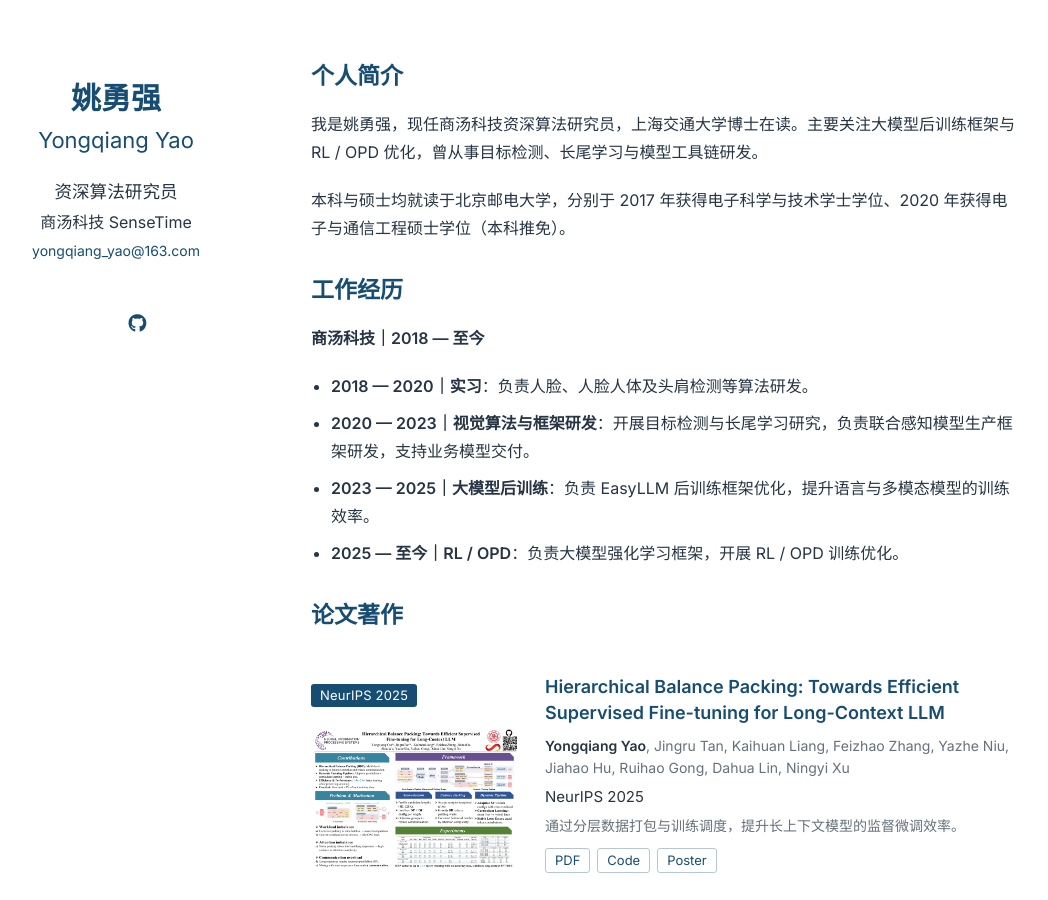
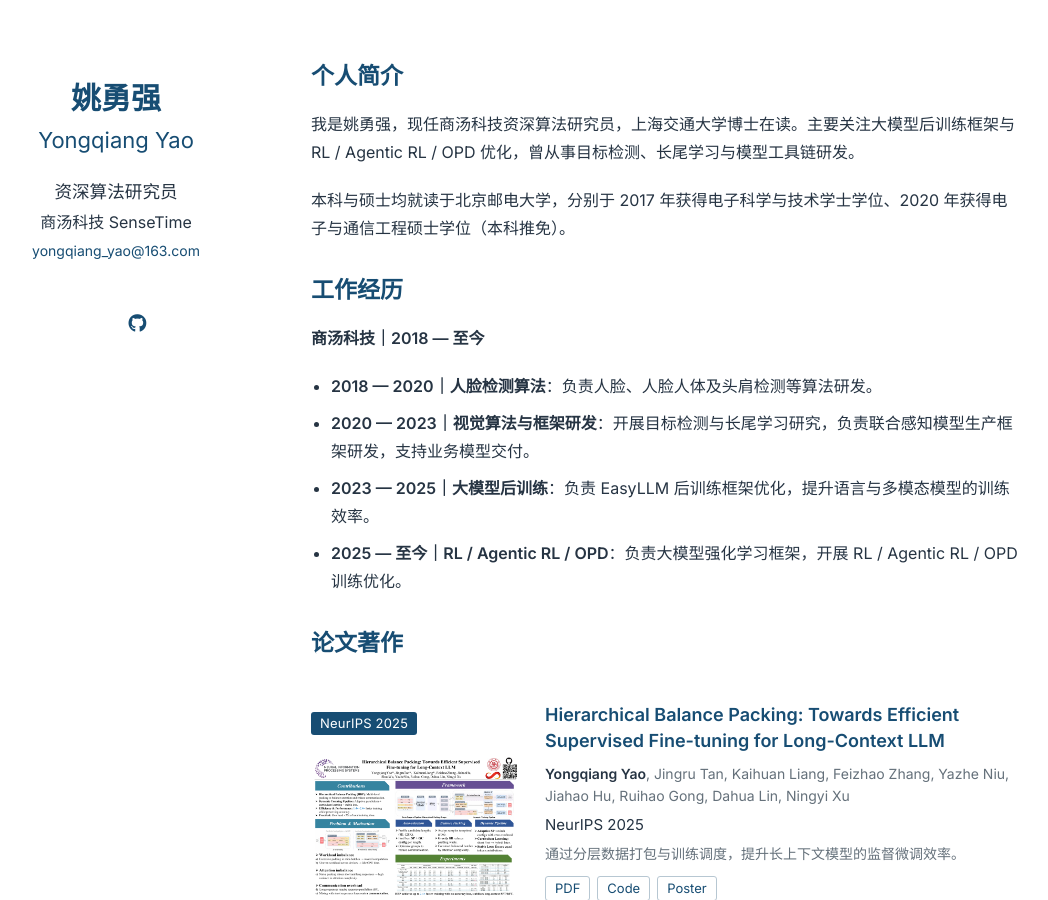
Before and after one commit to yqyao/yqyao.github.io, a Jekyll site: the page built from index.md, in a window 1280 px wide and 900 px high. Shown: the whole window, without its empty margins (129-1177 px from the left). Built offline with Jekyll 4.4.1, drawn with Linux system fonts in a browser that asks for light colours; some web fonts are replaced; a style sheet for code colours, icons or effects is not loaded; our own code applies the rules of GitHub Pages for plain Markdown files.

Commit message:
Update Agentic RL focus and face detection experience

```diff
--- a/index.md
+++ b/index.md
@@ -4,7 +4,7 @@ layout: homepage
 
 ## 个人简介
 
-我是姚勇强，现任商汤科技资深算法研究员，上海交通大学博士在读。主要关注大模型后训练框架与 RL / OPD 优化，曾从事目标检测、长尾学习与模型工具链研发。
+我是姚勇强，现任商汤科技资深算法研究员，上海交通大学博士在读。主要关注大模型后训练框架与 RL / Agentic RL / OPD 优化，曾从事目标检测、长尾学习与模型工具链研发。
 
 本科与硕士均就读于北京邮电大学，分别于 2017 年获得电子科学与技术学士学位、2020 年获得电子与通信工程硕士学位（本科推免）。
 
@@ -12,10 +12,10 @@ layout: homepage
 
 **商汤科技｜2018 — 至今**
 
-- **2018 — 2020｜实习**：负责人脸、人脸人体及头肩检测等算法研发。
+- **2018 — 2020｜人脸检测算法**：负责人脸、人脸人体及头肩检测等算法研发。
 - **2020 — 2023｜视觉算法与框架研发**：开展目标检测与长尾学习研究，负责联合感知模型生产框架研发，支持业务模型交付。
 - **2023 — 2025｜大模型后训练**：负责 EasyLLM 后训练框架优化，提升语言与多模态模型的训练效率。
-- **2025 — 至今｜RL / OPD**：负责大模型强化学习框架，开展 RL / OPD 训练优化。
+- **2025 — 至今｜RL / Agentic RL / OPD**：负责大模型强化学习框架，开展 RL / Agentic RL / OPD 训练优化。
 
 {% include publications.md %}
 
```
